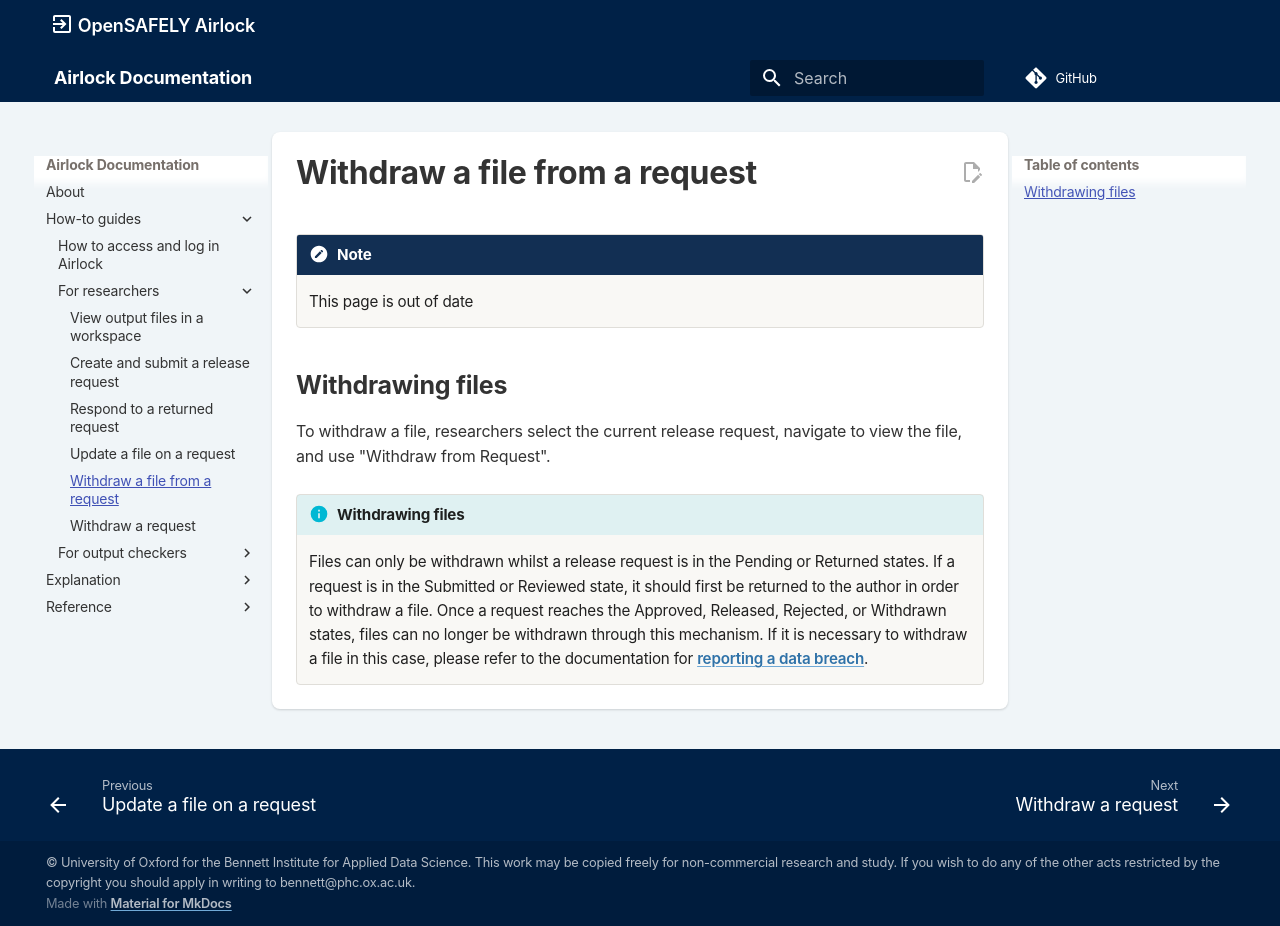
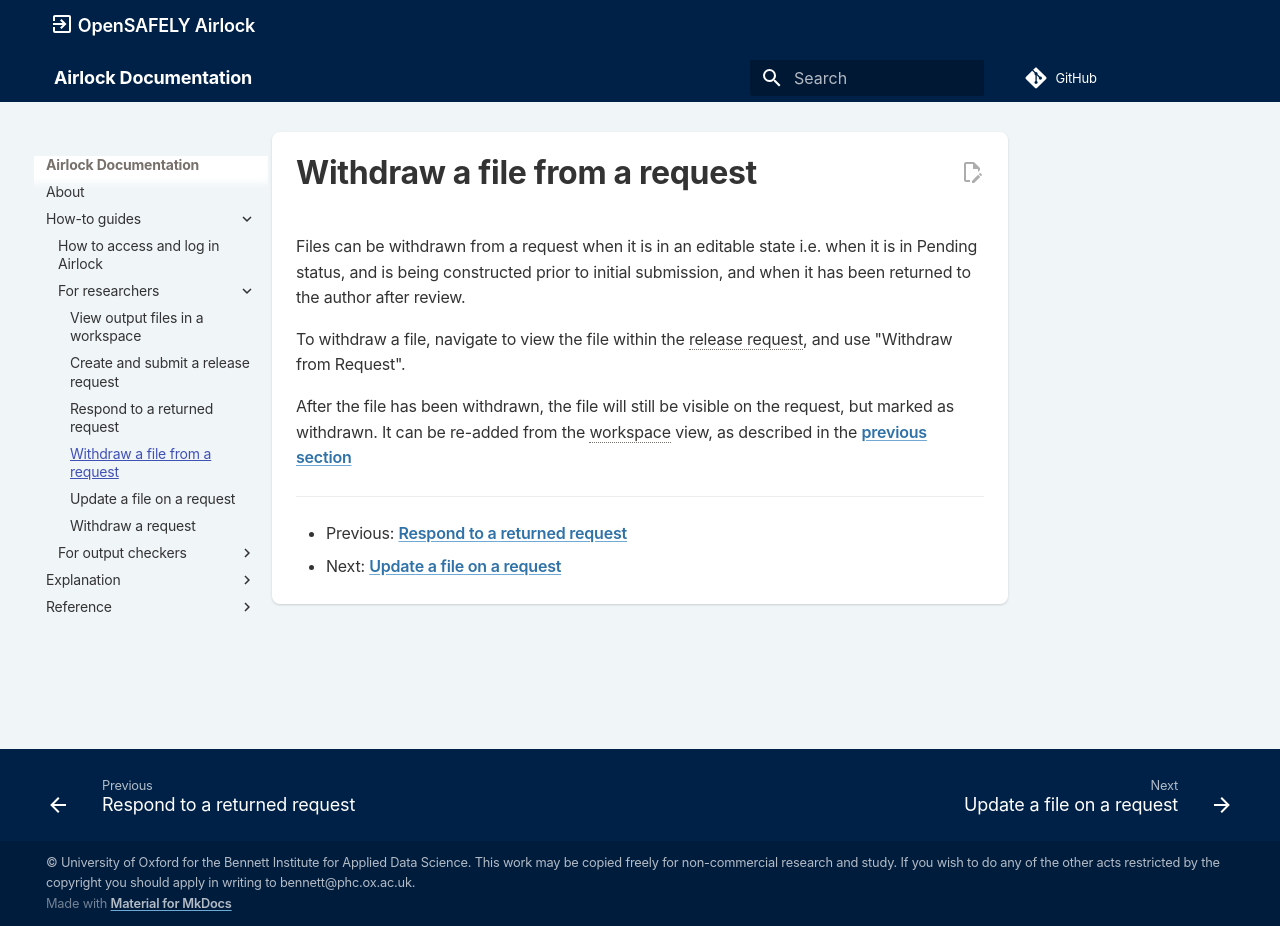
Before and after one commit to opensafely-core/airlock, an MkDocs documentation site: the page built from docs/how-tos/withdraw-file.md, in a window 1280 px wide and 926 px high. Built offline with MkDocs 1.6.1 and Material for MkDocs 9.7.7, drawn with Linux system fonts in a browser that asks for light colours; comment, search, counter and statistics services are not loaded.

Commit message:
How to withdraw file from request doc
This is its own How-to because we'll refer to it in the how-to on
responding to a returned request, as we as from the how-to on
creating a request.

```diff
--- a/docs/how-tos/create-and-submit-a-release-request.md
+++ b/docs/how-tos/create-and-submit-a-release-request.md
@@ -71,6 +71,6 @@ able to edit it. Output checkers will be [automatically notified](../explanation
 ---
 
 * Previous: [View workspace files](view-workspace-files.md)
-* Next: [Withdraw a file from a request](withdraw-file.md)
+* Next: [Respond to a returned request](respond-to-returned-request.md)
 
 ---8<-- 'airlock-includes/glossary.md'
--- a/docs/how-tos/withdraw-file.md
+++ b/docs/how-tos/withdraw-file.md
@@ -1,16 +1,18 @@
-!!! note
-    This page is out of date
+Files can be withdrawn from a request when it is in an editable state i.e. when it is in
+Pending status, and is being constructed prior to initial submission, and when it has been
+returned to the author after review.
 
-## Withdrawing files
-
-To withdraw a file, researchers select the current release request, navigate to view the file,
+To withdraw a file, navigate to view the file within the release request,
 and use "Withdraw from Request".
 
-!!!info "Withdrawing files"
-    Files can only be withdrawn whilst a release request is in the Pending or Returned states.
-    If a request is in the Submitted or Reviewed state, it should first be returned to
-    the author in order to withdraw a file.
-    Once a request reaches the Approved, Released, Rejected, or Withdrawn states,
-    files can no longer be withdrawn through this mechanism. If it is necessary
-    to withdraw a file in this case, please refer to the documentation for
-    [reporting a data breach](https://docs.opensafely.org/releasing-files/#reporting-a-data-breach).
+After the file has been withdrawn, the file will still be visible on the request, but marked
+as withdrawn. It can be re-added from the workspace view, as described in the
+[previous section](create-and-submit-a-release-request.md)
+
+
+---
+
+* Previous: [Respond to a returned request](respond-to-returned-request.md)
+* Next: [Update a file on a request](update-file-on-request.md)
+
+---8<-- 'airlock-includes/glossary.md'
--- a/mkdocs.yml
+++ b/mkdocs.yml
@@ -20,8 +20,8 @@ nav:
       - View output files in a workspace: how-tos/view-workspace-files.md
       - Create and submit a release request: how-tos/create-and-submit-a-release-request.md
       - Respond to a returned request: how-tos/respond-to-returned-request.md
+      - Withdraw a file from a request: how-tos/withdraw-file.md
       - Update a file on a request: how-tos/update-file-on-request.md
-      - Withdraw a file from a request: how-tos/withdraw-file.md
       - Withdraw a request: how-tos/withdraw-request.md
     - For output checkers:
       - Review a request: how-tos/review-a-request.md
```
Also changed, not shown: docs/screenshots/withdrawn_file.png (added), 1 other file.
